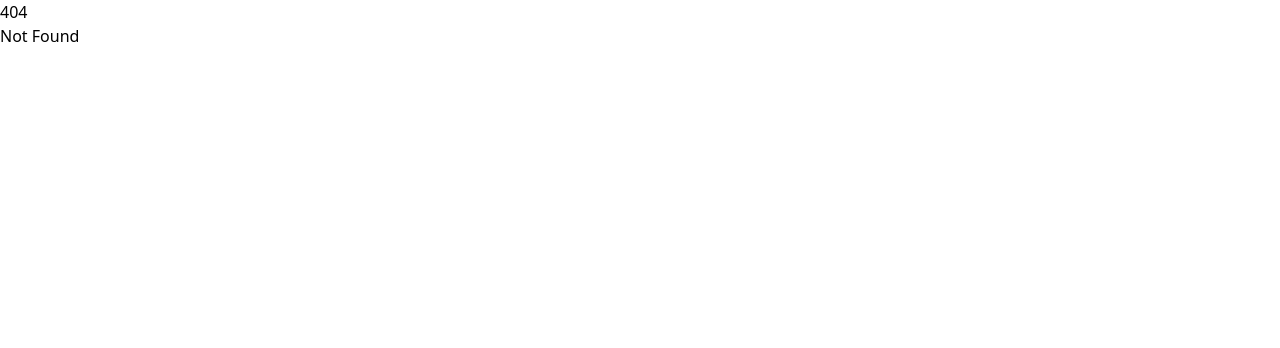
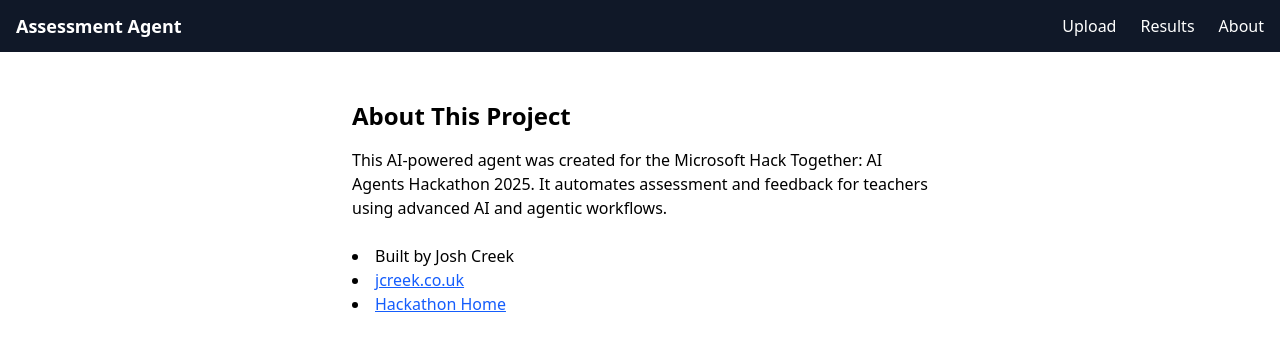
Before and after one commit to jcreek/AutomatedAssessmentFeedbackAgent, a SvelteKit app: page /about in a window 1280 px wide. Before the commit this address had no page. Shown: the top 348 px of the page. Built offline with nearby package versions, Linux system fonts and the light colour scheme.

Commit message:
feat(*): Add initial scaffolding

```diff
--- /dev/null
+++ b/src/lib/components/Navbar.svelte
@@ -0,0 +1,10 @@
+<nav class="bg-gray-900 text-white px-4 py-3 flex items-center justify-between">
+  <div class="font-bold text-lg">
+    <a href="/">Assessment Agent</a>
+  </div>
+  <ul class="flex gap-6">
+    <li><a href="/upload" class="hover:underline">Upload</a></li>
+    <li><a href="/results" class="hover:underline">Results</a></li>
+    <li><a href="/about" class="hover:underline">About</a></li>
+  </ul>
+</nav>
--- a/src/routes/+layout.svelte
+++ b/src/routes/+layout.svelte
@@ -1,7 +1,11 @@
 <script lang="ts">
 	import '../app.css';
+	import '$lib/components/Navbar.svelte';
+	import Navbar from '$lib/components/Navbar.svelte';
 
 	let { children } = $props();
 </script>
 
+<Navbar />
+
 {@render children()}
--- /dev/null
+++ b/src/routes/about/+page.svelte
@@ -0,0 +1,9 @@
+<section class="max-w-xl mx-auto py-12">
+  <h1 class="text-2xl font-bold mb-4">About This Project</h1>
+  <p class="mb-6">This AI-powered agent was created for the Microsoft Hack Together: AI Agents Hackathon 2025. It automates assessment and feedback for teachers using advanced AI and agentic workflows.</p>
+  <ul class="list-disc list-inside">
+    <li>Built by Josh Creek</li>
+    <li><a class="text-blue-600 underline" href="https://jcreek.co.uk" target="_blank">jcreek.co.uk</a></li>
+    <li><a class="text-blue-600 underline" href="https://microsoft.github.io/AI_Agents_Hackathon/" target="_blank">Hackathon Home</a></li>
+  </ul>
+</section>
--- /dev/null
+++ b/src/routes/results/+page.svelte
@@ -0,0 +1,10 @@
+<script lang="ts">
+// Results logic will go here
+</script>
+
+<section class="max-w-xl mx-auto py-12">
+  <h1 class="text-2xl font-bold mb-4">Assessment Results</h1>
+  <p class="mb-6">View detailed feedback and recommendations for each student submission.</p>
+  <!-- Results table or cards will go here -->
+  <div class="border rounded p-6 text-gray-500">No results yet. Upload submissions to see feedback here.</div>
+</section>
--- /dev/null
+++ b/src/routes/upload/+page.svelte
@@ -0,0 +1,12 @@
+<script lang="ts">
+// Upload logic will go here
+</script>
+
+<section class="max-w-xl mx-auto py-12">
+  <h1 class="text-2xl font-bold mb-4">Upload Student Submissions</h1>
+  <p class="mb-6">Upload student assignments for instant AI-powered assessment and feedback.</p>
+  <form>
+    <!-- File or text input UI will go here -->
+    <button class="btn btn-primary mt-4" type="submit" disabled>Upload (Coming soon)</button>
+  </form>
+</section>
```
